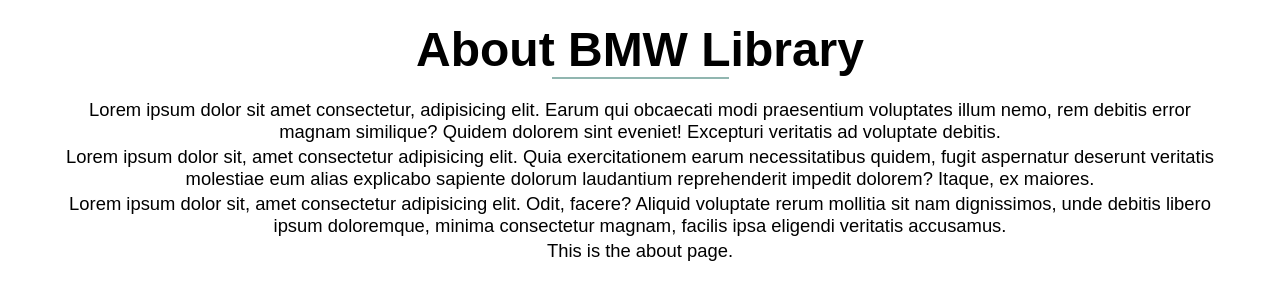
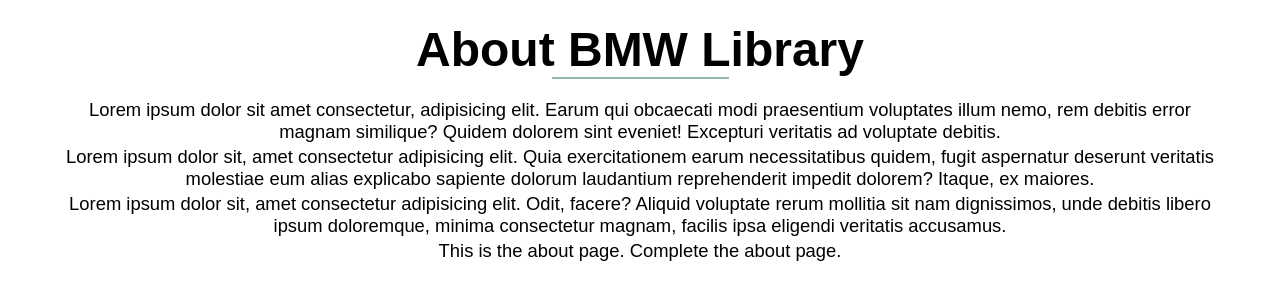
Before and after one commit to Ryan-004/BMW-Library, a plain HTML site: page About.html in a window 1280 px wide. Shown: the part 72-372 px from the top of the page. Drawn offline with Linux system fonts and the light colour scheme.

Commit message:
Nothing important

```diff
--- a/About.html
+++ b/About.html
@@ -30,7 +30,7 @@
                 <p>Lorem ipsum dolor sit amet consectetur, adipisicing elit. Earum qui obcaecati modi praesentium voluptates illum nemo, rem debitis error magnam similique? Quidem dolorem sint eveniet! Excepturi veritatis ad voluptate debitis.</p>
                 <p>Lorem ipsum dolor sit, amet consectetur adipisicing elit. Quia exercitationem earum necessitatibus quidem, fugit aspernatur deserunt veritatis molestiae eum alias explicabo sapiente dolorum laudantium reprehenderit impedit dolorem? Itaque, ex maiores.</p>
                 <p>Lorem ipsum dolor sit, amet consectetur adipisicing elit. Odit, facere? Aliquid voluptate rerum mollitia sit nam dignissimos, unde debitis libero ipsum doloremque, minima consectetur magnam, facilis ipsa eligendi veritatis accusamus.</p>
-                <p>This is the about page.</p>
+                <p>This is the about page. Complete the about page.</p>
             </section>
         </main>
     </body>
```
